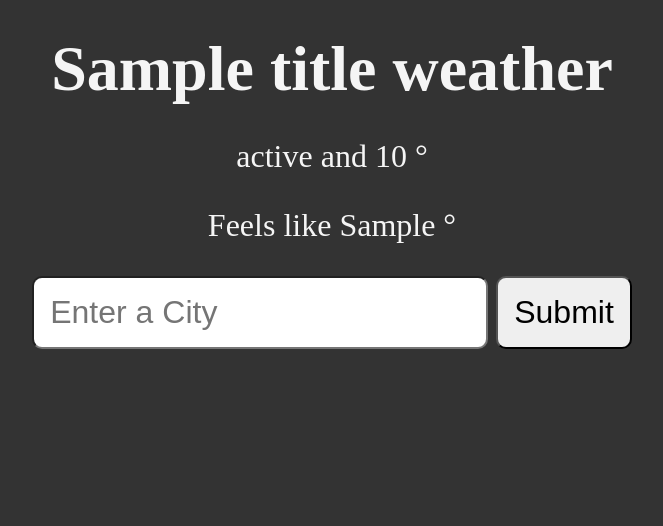
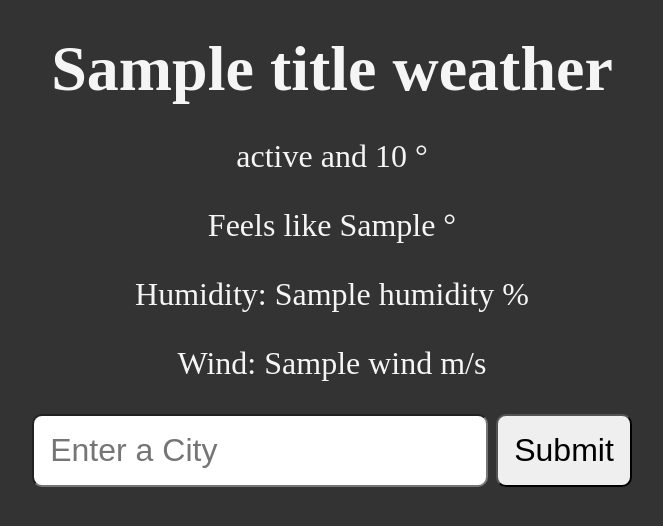
Before and after one commit to cristibutica/python_weather, a Flask app: template templates/weather.html in a window 1280 px wide. Shown: the top 526 px of the page, without its empty margins (308-971 px from the left). Run offline with Flask 3, Linux system fonts and the light colour scheme; the template is opened without the code that fills it: most values are stand-ins (such as "Sample title", 1, 10 or a date in 2020).

Commit message:
added humidity and wind

```diff
--- a/server.py
+++ b/server.py
@@ -30,7 +30,10 @@ def get_weather():
         title = weather_data["name"],
         status = weather_data["weather"][0]["description"].capitalize(),
         temp = f"{weather_data['main']['temp']:.1f}",
-        feels_like = f"{weather_data['main']['feels_like']:.1f}"
+        feels_like = f"{weather_data['main']['feels_like']:.1f}",
+        humidity = f"{weather_data['main']['humidity']}",
+        wind = f"{weather_data['wind']['speed']:.1f}"
+
     )
 
 if __name__ == "__main__":
--- a/templates/weather.html
+++ b/templates/weather.html
@@ -12,8 +12,8 @@
     <h1>{{ title }} weather</h1>
     <p>{{status}} and {{ temp }} &deg;</p>
     <p>Feels like {{ feels_like }} &deg;</p>
-
-
+    <p>Humidity: {{ humidity }} &percnt;</p>
+    <p>Wind: {{ wind }} m/s</p>
 
 
     <form action="/weather">
```
